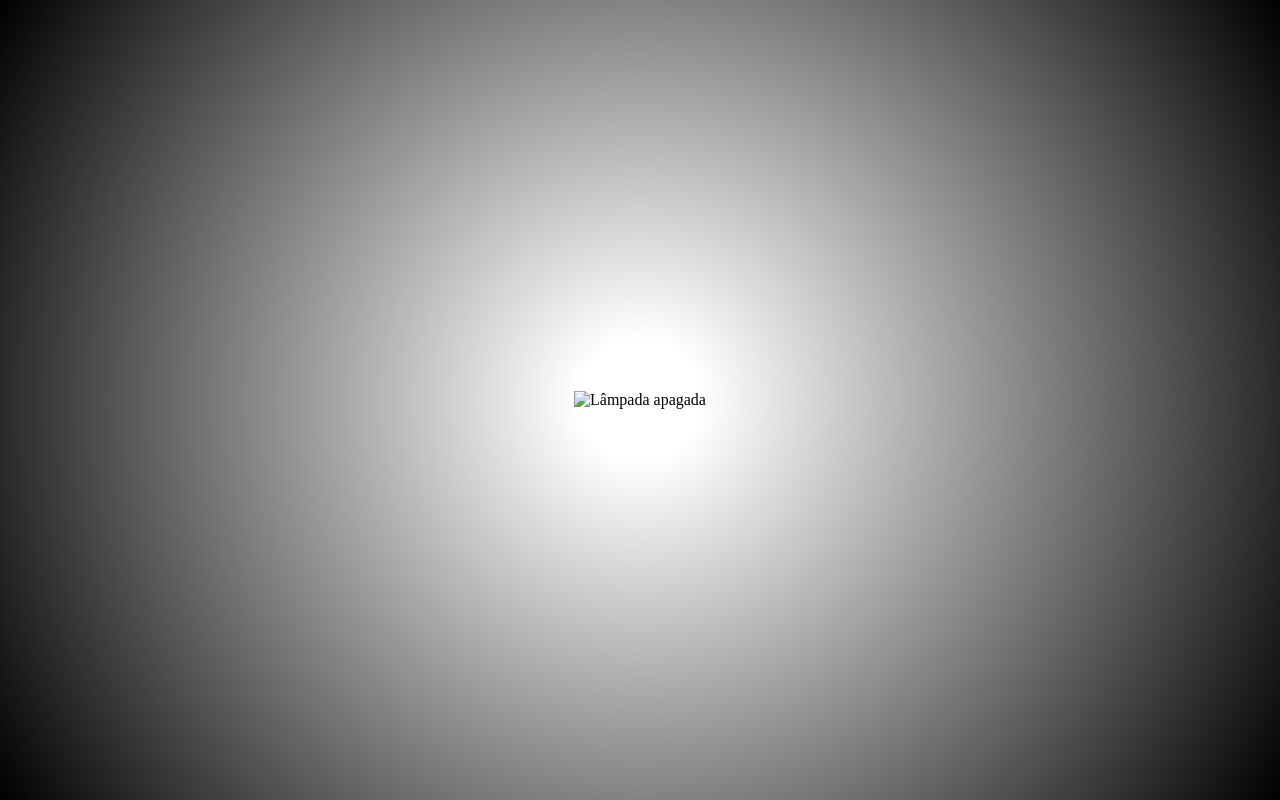
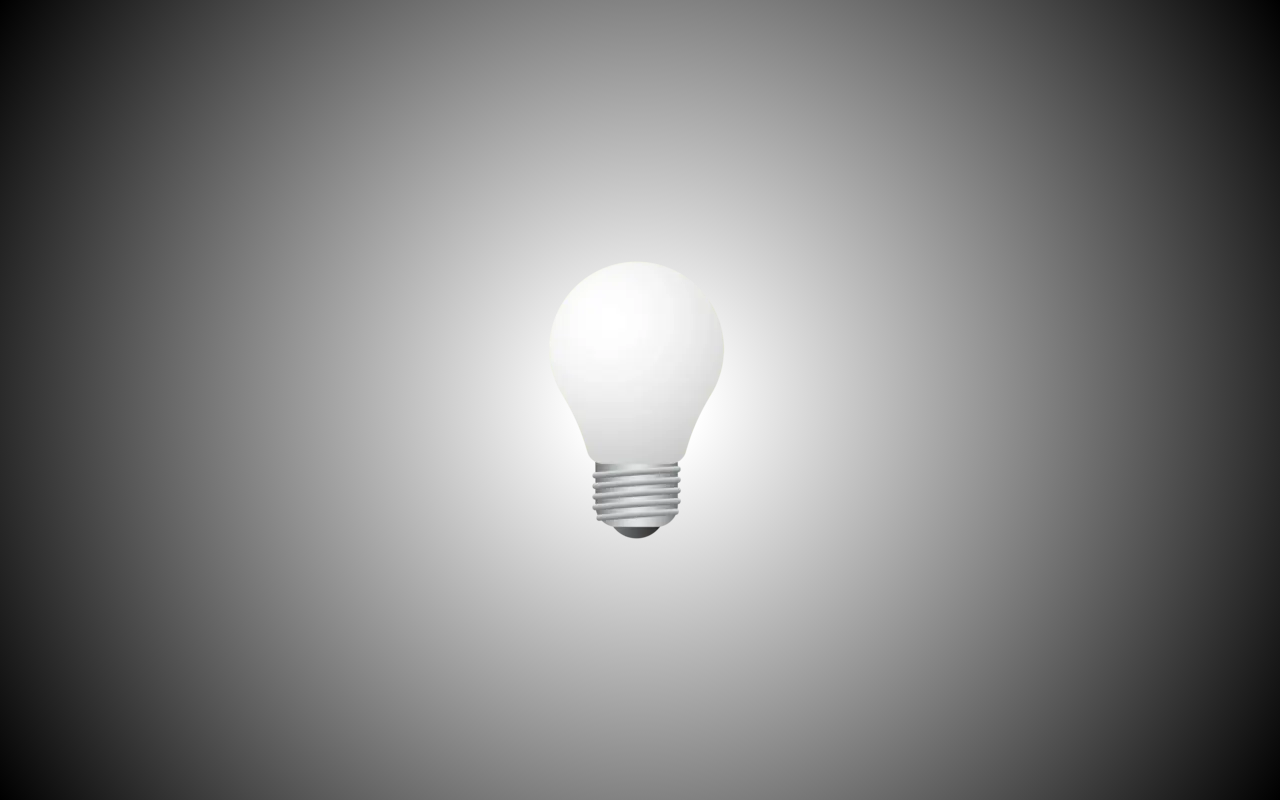
Before and after one commit to thisisjorge/lampada, a plain HTML site: page index.html in a window 1280 px wide. Drawn offline with Linux system fonts and the light colour scheme.

Commit message:
Update index.html

```diff
--- a/index.html
+++ b/index.html
@@ -8,7 +8,7 @@
 </head>
 <body>
     <div class="container">
-        <img id="lamp" src="assets/lamp_off.png" alt="Lâmpada apagada">
+        <img id="lamp" src="lamp_off.png" alt="Lâmpada apagada">
     </div>
     <script src="script.js"></script>
 </body>
```
